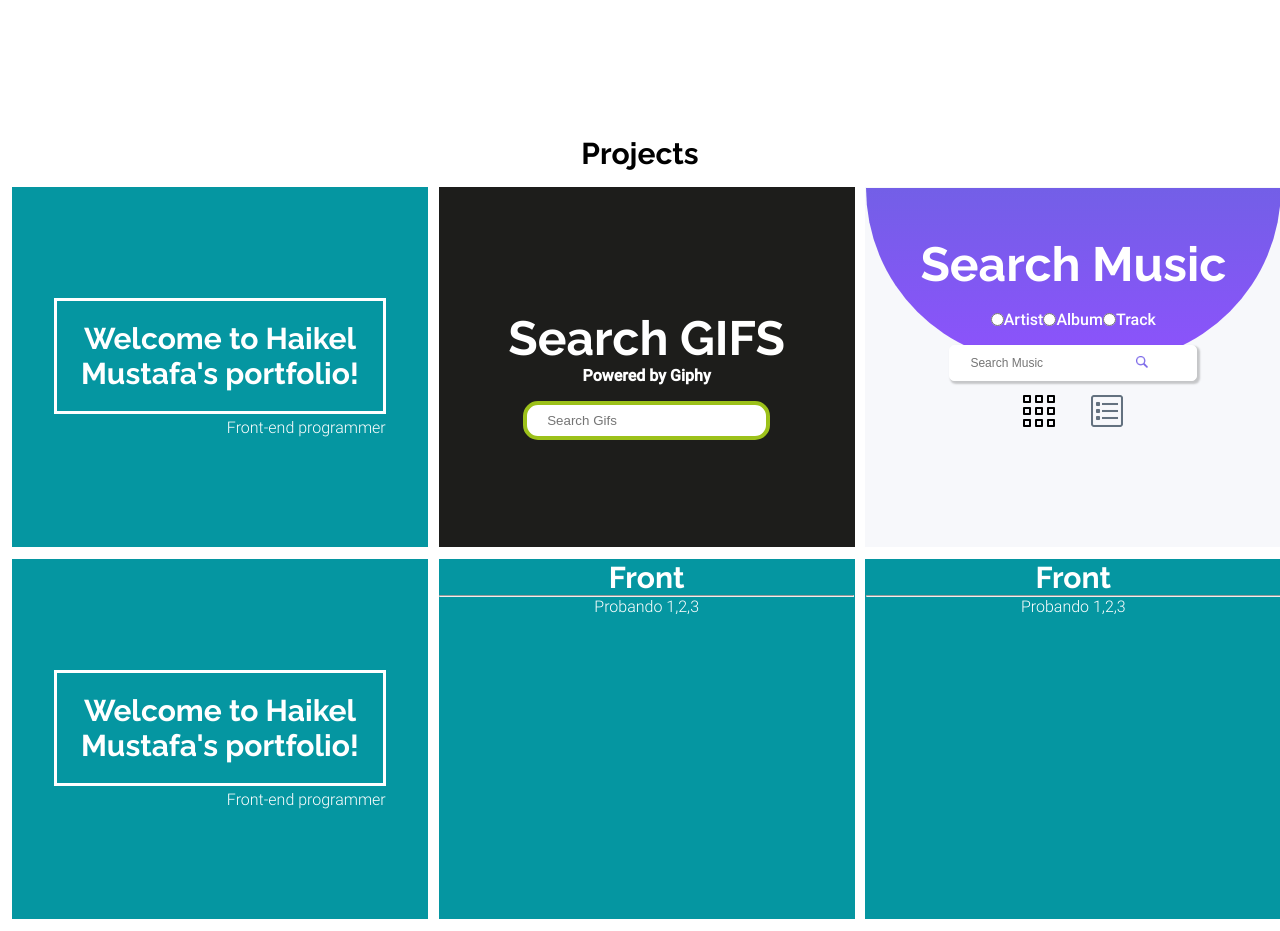
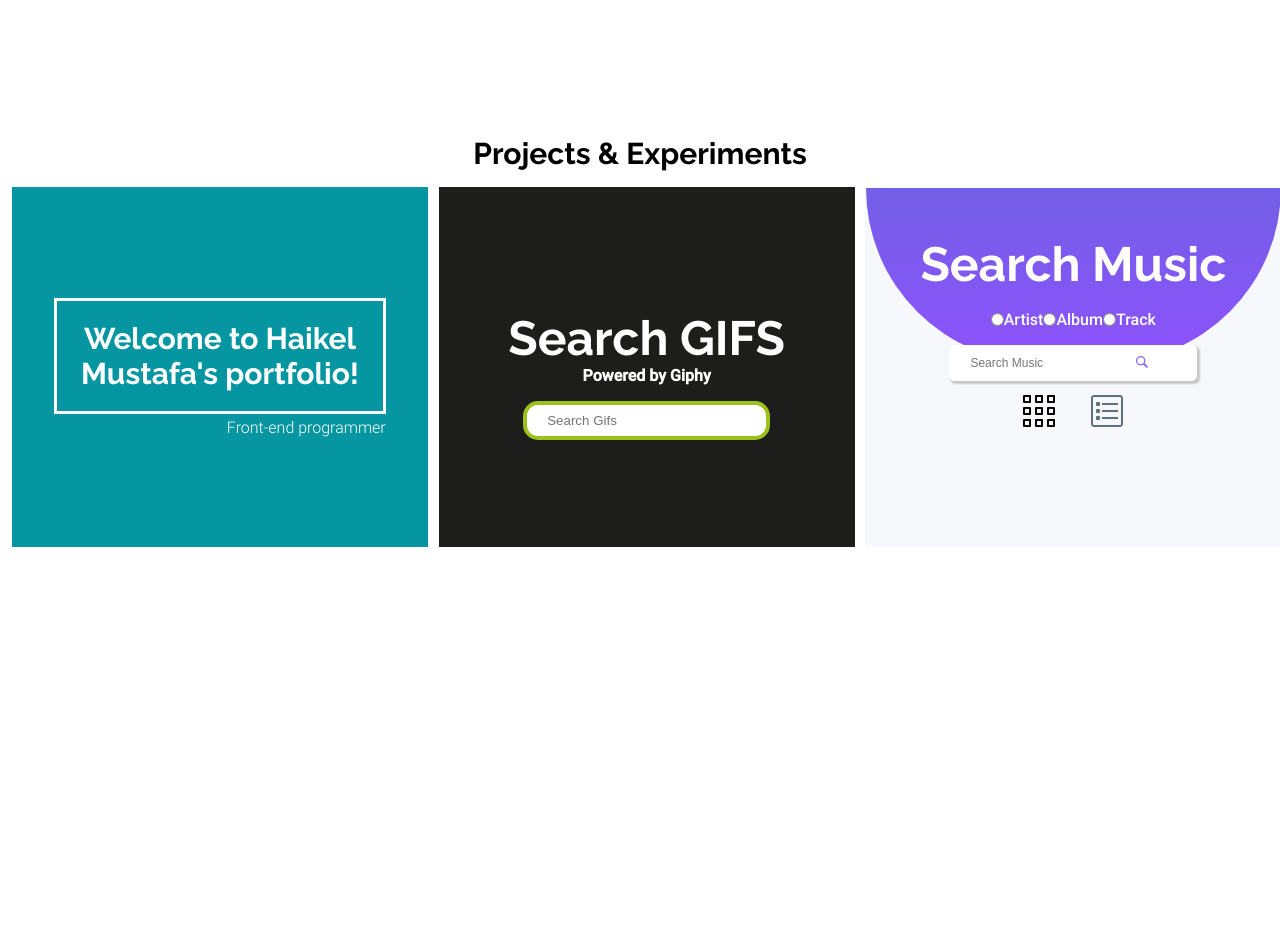
Before and after one commit to Haikel43/haikel43.github.io, a plain HTML site: page index.html in a window 1280 px wide. Shown: the part 1080-2011 px from the top of the page. After the commit the page ends 1639 px from the top, so only its background shows below. Drawn offline with Linux system fonts and the light colour scheme.

Commit message:
cambios en el main

```diff
--- a/index.html
+++ b/index.html
@@ -24,7 +24,7 @@
                         <ul>
                             <li><h2>About Me</h2></li>
                             <li><h2><a href="#tecnologia">Technologies</a></h2></li>
-                            <li><h2><a href="#proyectos">Projects</a></h2></li>
+                            <li><h2><a href="#proyectos">Projects & Experiments</a></h2></li>
                         </ul>
                     </div>
                 </div>
@@ -98,7 +98,7 @@
         </main>
         <section class="proyectos" id="proyectos">
             <div class="titulo-proyectos">
-                <h2>Projects</h2>
+                <h2>Projects & Experiments</h2>
             </div>
             <div class="cards-container">
                 <div class="card-container">
@@ -110,9 +110,12 @@
                             </div>
                         </div>
                         <div class="back">
-                            <h2>Portfolio</h2>
+                            <h2>Portafolio Profesional</h2>
                             <hr>
-                            <p>Texto de prueba, aqui van cosas</p>
+                            <article class="text-card">
+                                <h3>Objetivo tecnico</h3>
+                                <p>Hacer una pagina demostrando conocimientos de HTML, CSS y JS, se utilizó el enfoque de "Mobile First".</p>
+                            </article>
                         </div>
                     </div>
                 </div>
@@ -127,9 +130,10 @@
                         <div class="back">
                             <h2>Search GIFS</h2>
                             <hr>
-                            <div class="text-card">
-                                <p>Respuesta al reto de PLATZI de hacer un buscador de gifs usando la API de Giphy y que de resultados a paritr de ingresar tres letras o más en el buscador.</p>
-                            </div>
+                            <article class="text-card">
+                                <h3>Objetivo tecnico</h3>
+                                <p>Hacer una pagina demostrando conocimientos de HTML, CSS y JS, se utilizó el enfoque de "Mobile First".</p>
+                            </article>
                             <div class="button center">
                                 <button onclick="location.href='giphy.html'" class="boton btn-giphy">Ir a la Web</button>
                             </div>
@@ -174,49 +178,6 @@
                         </div>
                     </div>
                 </div>
-                <div class="card-container">
-                    <div class="card">
-                        <div class="front">
-                            <div class="card-1">
-                                <h2 class="card-1-text">Welcome to Haikel Mustafa's portfolio!</h2>
-                                <p id="card-1-fronted">Front-end programmer</p>
-                            </div>
-                        </div>
-                        <div class="back">
-                            <h2>Portfolio</h2>
-                            <hr>
-                            <p>Texto de prueba, aqui van cosas</p>
-                        </div>
-                    </div>
-                </div>
-                <div class="card-container">
-                    <div class="card">
-                        <div class="front">
-                            <h2>Front</h2>
-                            <hr>
-                            <p>Probando 1,2,3</p>
-                        </div>
-                        <div class="back">
-                            <h2>Back</h2>
-                            <hr>
-                            <p>Texto de prueba, aqui van cosas</p>
-                        </div>
-                    </div>
-                </div>
-                <div class="card-container">
-                    <div class="card">
-                        <div class="front">
-                            <h2>Front</h2>
-                            <hr>
-                            <p>Probando 1,2,3</p>
-                        </div>
-                        <div class="back">
-                            <h2>Back</h2>
-                            <hr>
-                            <p>Texto de prueba, aqui van cosas</p>
-                        </div>
-                    </div>
-                </div>
             </div>
     </div>
 
--- a/src/styles/playlist.css
+++ b/src/styles/playlist.css
@@ -211,7 +211,7 @@ str {
     }
 
     .albums img{
-        width: 10vw;
+        width: 9.5vw;
     }
 
     .track{
```
Also changed, not shown: giphy.html (+0 -1 lines), src/styles/main.css (+0 -21 lines).
